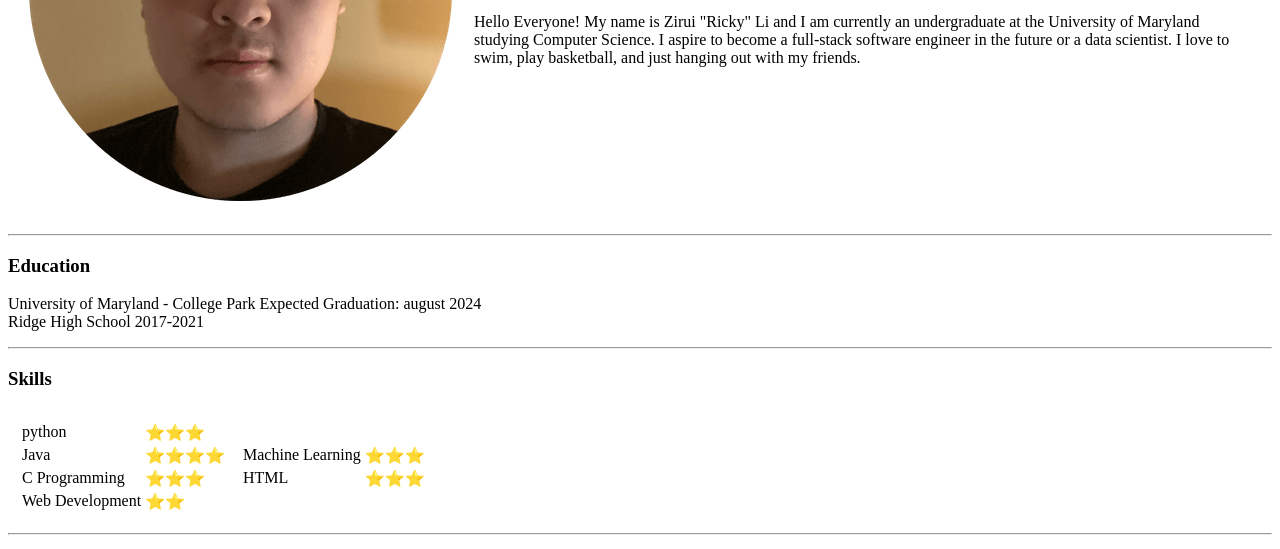
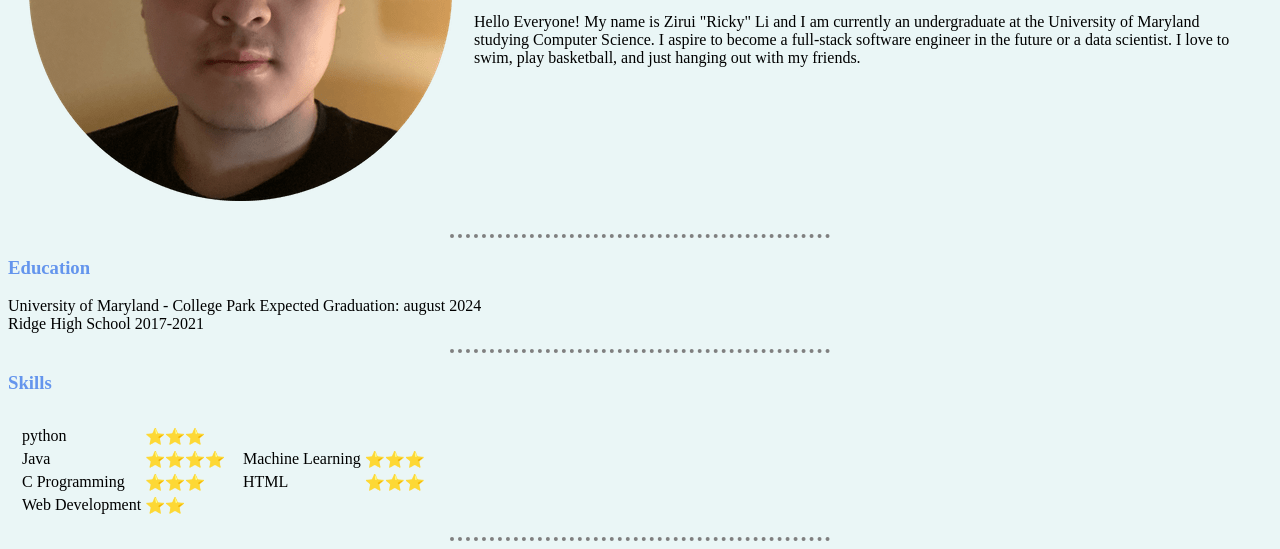
Before and after one commit to RickyLi15/CV, a plain HTML site: page index.html in a window 1280 px wide. Shown: the part 251-800 px from the top of the page. Drawn offline with Linux system fonts and the light colour scheme.

Commit message:
CSS stylized

```diff
--- /dev/null
+++ b/CSS/styles.css
@@ -0,0 +1,26 @@
+
+body{
+background-color: #EAF6F6;
+
+}
+
+
+/* styles the horizontal line breaks */
+hr{
+   border-color: grey;
+   border-width: 4px;
+
+   border-style: dotted none none;
+   height: 0px;
+   width: 30%;
+}
+
+/* Changes the colors of the h2 and h3 texts */
+h2{
+  color: #6495ED;
+
+}
+h3{
+  color: #6495ED;
+
+}
--- a/index.html
+++ b/index.html
@@ -4,6 +4,9 @@
 <head>
   <meta charset="utf-8">
   <title>Zirui's Personal Site</title>
+
+<!-- code in here affects the style of all the things inside the tags that are mentioned -->
+   <link rel="stylesheet" href="css/styles.css"
 </head>
 
 <body>
```
Also changed, not shown: contact.html (+1 -0 lines).
